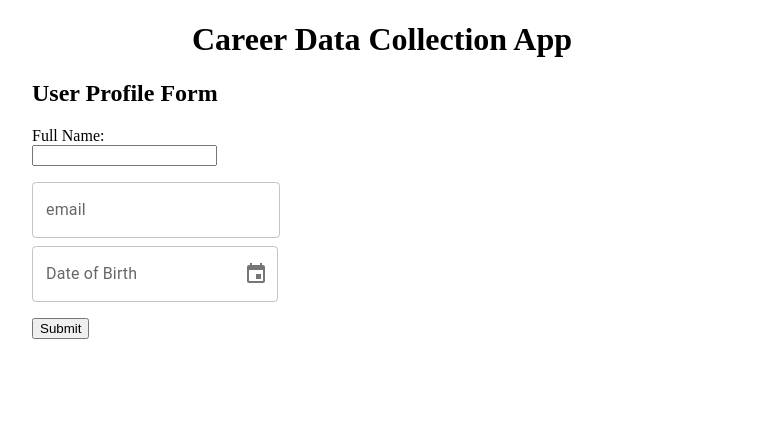
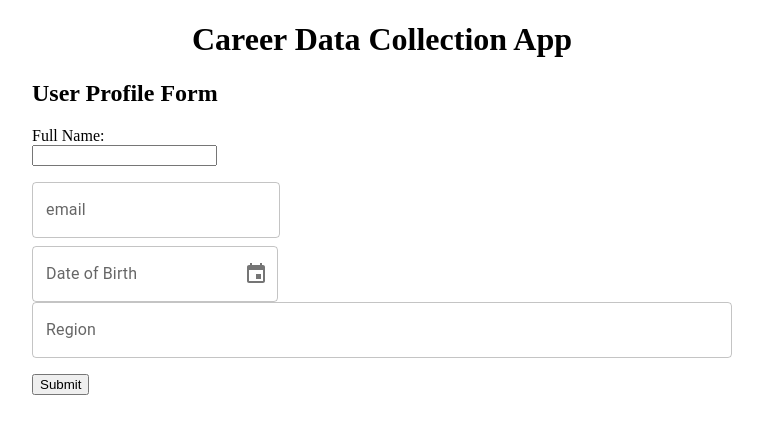
Before and after one commit to dlab-tz/career-app-react, a React (Create React App) app in the folder frontend/: page / in a window 1280 px wide. Shown: the top 434 px of the page, without its empty margins (258-1021 px from the left). Built offline with nearby package versions, Linux system fonts and the light colour scheme.

Commit message:
added region field

```diff
--- a/frontend/src/components/UserForm.jsx
+++ b/frontend/src/components/UserForm.jsx
@@ -1,8 +1,17 @@
 import React, { useState } from 'react';
-import { TextField } from '@mui/material';
+import { TextField,select,  InputLabel, FormControl, Autocomplete } from '@mui/material';
 import{LocalizationProvider} from '@mui/x-date-pickers/LocalizationProvider';
 import { AdapterDateFns } from '@mui/x-date-pickers/AdapterDateFns';
 import { DatePicker } from '@mui/x-date-pickers/DatePicker';
+import Select from '@mui/material/Select';
+import MenuItem from '@mui/material/MenuItem';
+const regions = [
+  'Arusha', 'Dar es Salaam', 'Dodoma', 'Geita', 'Iringa', 'Kagera', 'Katavi',
+  'Kigoma', 'Kilimanjaro', 'Lindi', 'Manyara', 'Mara', 'Mbeya', 'Morogoro',
+  'Mtwara', 'Mwanza', 'Njombe', 'Pwani', 'Rukwa', 'Ruvuma', 'Shinyanga',
+  'Simiyu', 'Singida', 'Tabora', 'Tanga'
+];
+
 
 const UserForm = () => {
   const [formData, setFormData] = useState({
@@ -10,6 +19,7 @@ const UserForm = () => {
     email: '',
     DateOfBirth: null,
   });
+  const [inputValue, setInputValue] = useState ('');
 
   const handleChange = (e) => {
     const { name, value } = e.target;
@@ -71,6 +81,20 @@ const UserForm = () => {
             )}
           />
         </LocalizationProvider>
+  <Autocomplete
+  freeSolo
+  options={regions} //
+  inputValue={inputValue}
+  onInputChange={(e, newInputValue) => {
+    setInputValue(newInputValue);
+  }}
+  renderInput={(params) => (
+    <TextField {...params} label="Region" variant="outlined" fullWidth />
+  )}
+/>
+
+
+
 
         </div>
 
```
